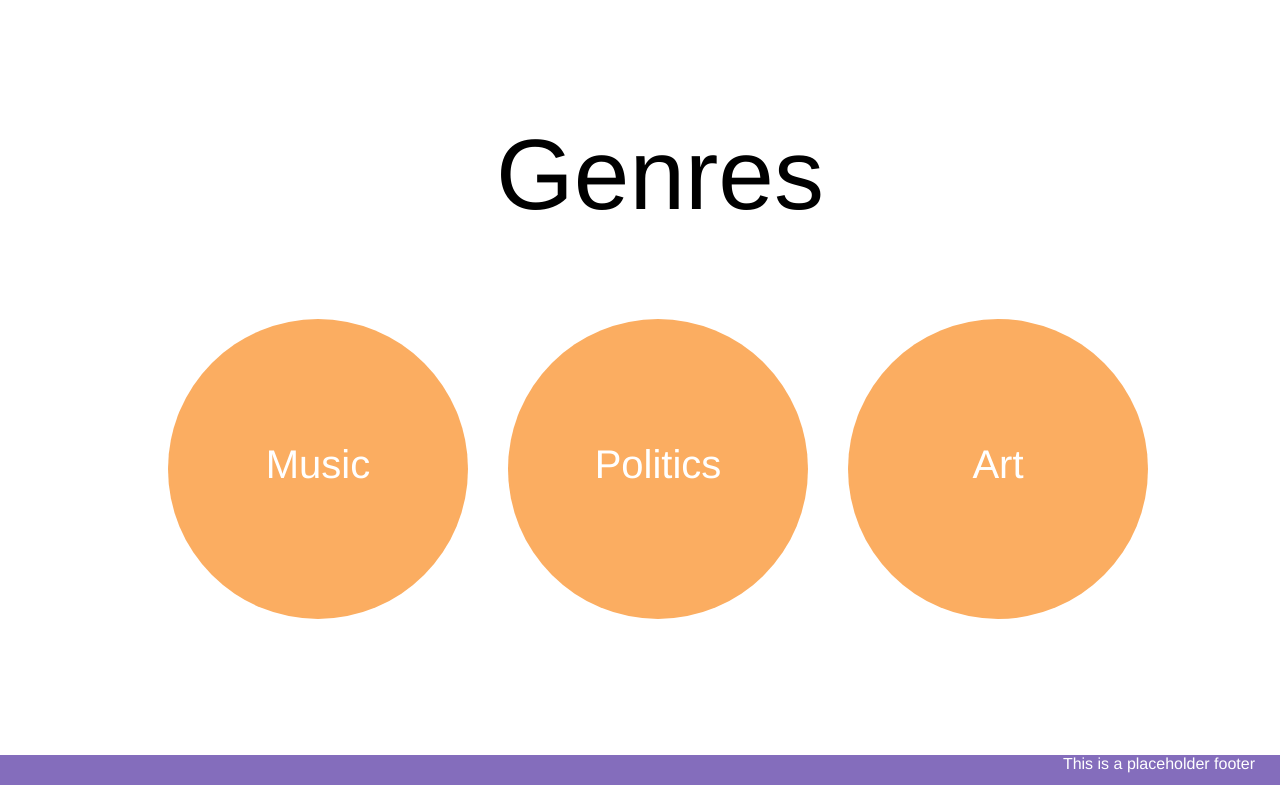
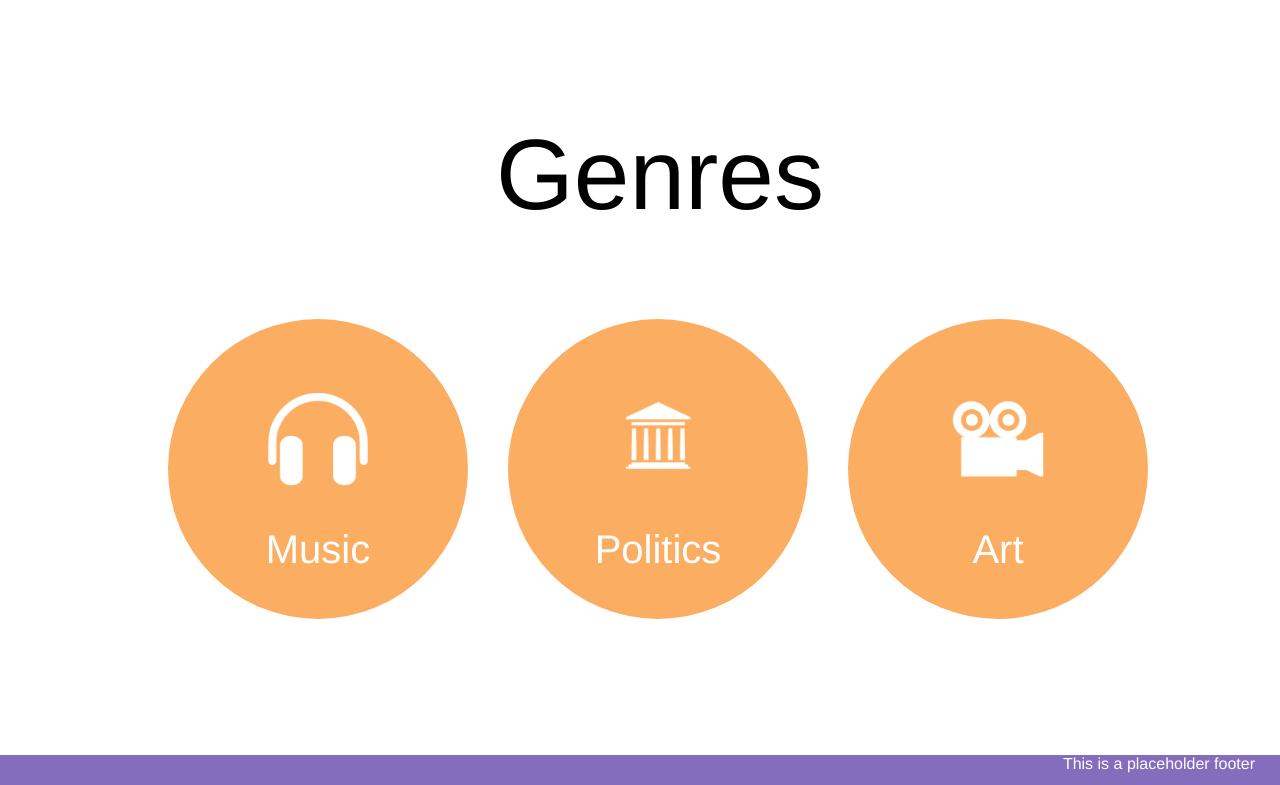
Before and after one commit to jawhnypoh/pollup, a plain HTML site: page landingPage.html in a window 1280 px wide. Shown: the part 1108-1893 px from the top of the page. Drawn offline with Linux system fonts and the light colour scheme.

Commit message:
Adding Images folder and some edits to landing page CSS

```diff
--- a/CSS/landing_style.css
+++ b/CSS/landing_style.css
@@ -151,10 +151,17 @@ main div .ad {
 .genres-div h2 {
     margin: 20px;
     text-align: center;
-    line-height: 250px;
+    line-height: 80px;
     font-weight: 200;
     font-size: 40px;
     color: white;
+}
+
+.genres img {
+    display: block;
+    margin-left: auto;
+    margin-right: auto;
+    padding-top: 70px;
 }
 
 .genres {
--- a/landingPage.html
+++ b/landingPage.html
@@ -47,14 +47,17 @@
 
       <div class="genres-div">
           <div class="genres">
+            <img src="images/icons/music.png" alt="Music" style="width: 100px; height: 100px;">
             <h2>Music</h2>
           </div>
 
           <div class="genres">
-            <h2>Politics</h2>
+            <img src="images/icons/politics.png" alt="Politics" style="width: 100px; height: 100px;">
+         <h2>Politics</h2>
           </div>
 
           <div class="genres">
+            <img src="images/icons/arts.png" alt="Art" style="width: 100px; height: 100px;">
             <h2>Art</h2>
           </div>
       </div>
```
Also changed, not shown: images/icons/arts.png (added), images/icons/music.png (added), images/icons/politics.png (added), 2 other files.
